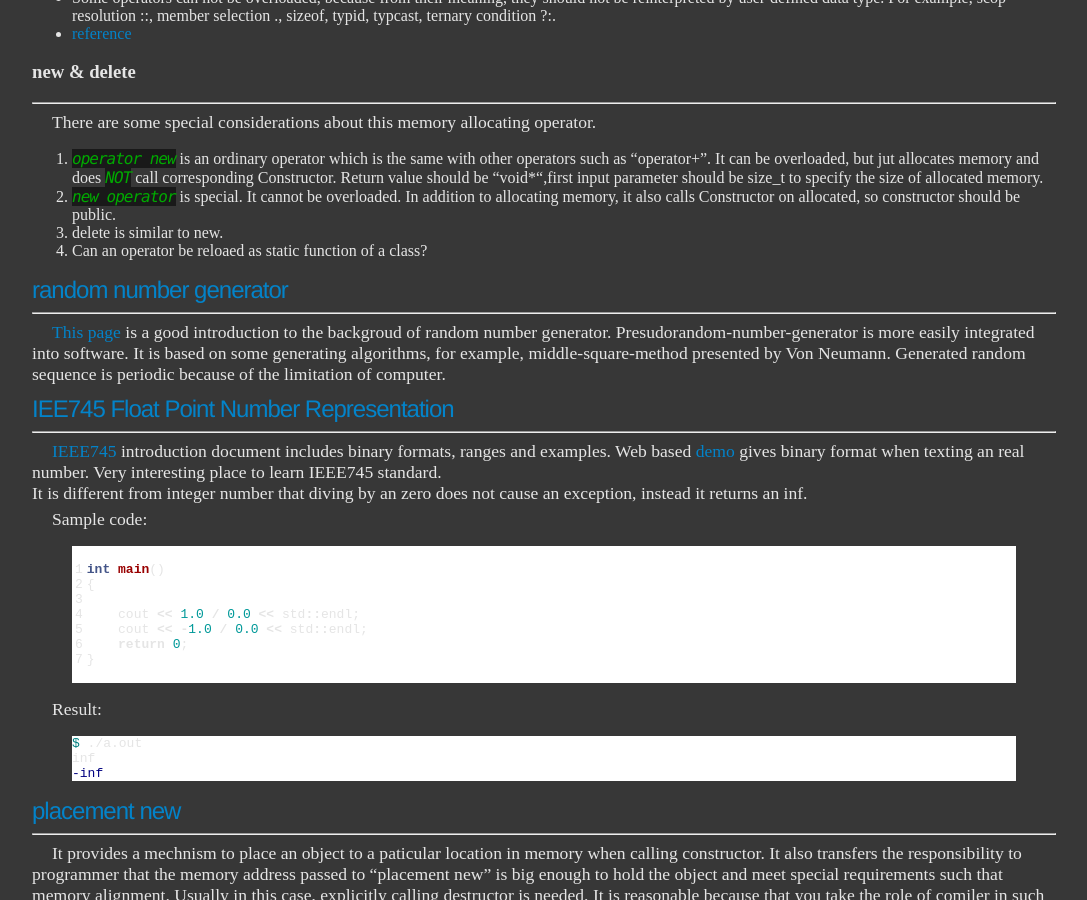
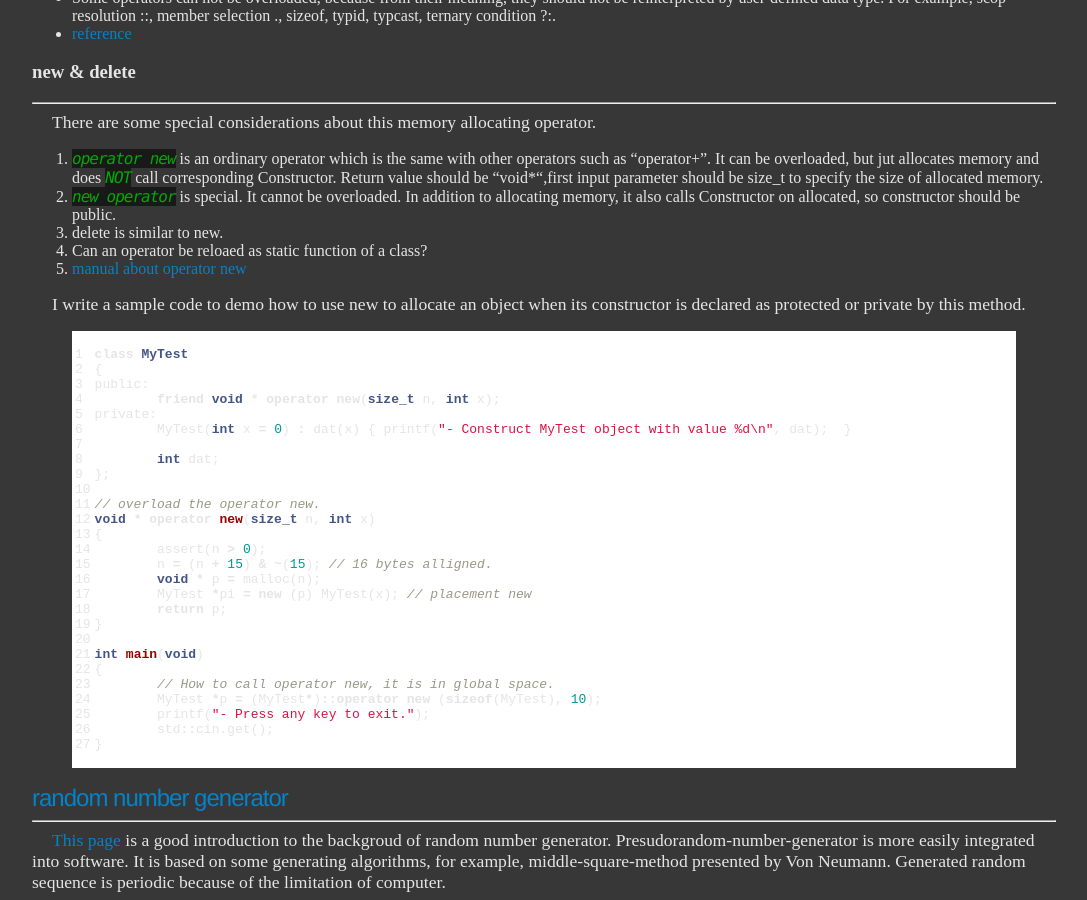
Before and after one commit to ychding11/ychding11.github.io, a Jekyll site: the page built from _posts/2015-03-28-Languages-Resources.md, in a window 1280 px wide and 900 px high, scrolled down 5437 px. Shown: the whole window, without its empty margins (96-1183 px from the left). Built offline with Jekyll 4.4.1, drawn with Linux system fonts in a browser that asks for light colours.

Commit message:
add operator new.

```diff
--- a/_posts/2015-03-28-Languages-Resources.md
+++ b/_posts/2015-03-28-Languages-Resources.md
@@ -387,6 +387,40 @@ There are some special considerations about this memory allocating operator.
    Constructor on allocated, so constructor should be public.
 3. delete is similar to new.
 4. Can an operator be reloaed as static function of a class?
+5. [manual about operator new](http://www.cplusplus.com/reference/new/operator%20new/?kw=operator%20new)
+
+I write a sample code to demo how to use new to allocate an object when its constructor is declared as
+protected or private by this method.
+
+{% highlight c++ linenos %}
+class MyTest
+{
+public:
+	friend void * operator new(size_t n, int x);
+private:
+	MyTest(int x = 0) : dat(x) { printf("- Construct MyTest object with value %d\n", dat);  }
+
+	int dat;
+};
+
+// overload the operator new.
+void * operator new(size_t n, int x)
+{
+	assert(n > 0);
+	n = (n + 15) & ~(15); // 16 bytes alligned.
+	void * p = malloc(n);
+	MyTest *pi = new (p) MyTest(x); // placement new
+	return p;
+}
+
+int main(void)
+{
+	// How to call operator new, it is in global space.
+	MyTest *p = (MyTest*)::operator new (sizeof(MyTest), 10);
+	printf("- Press any key to exit.");
+	std::cin.get();
+}
+{% endhighlight %}
 
 ## random number generator
 ----------
```
